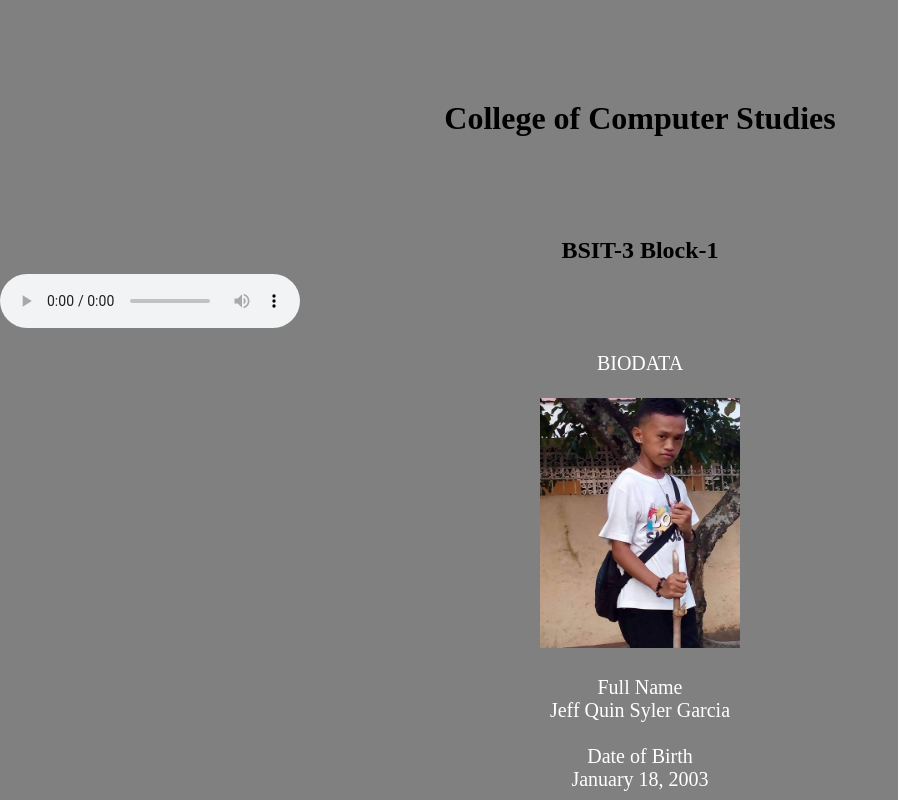
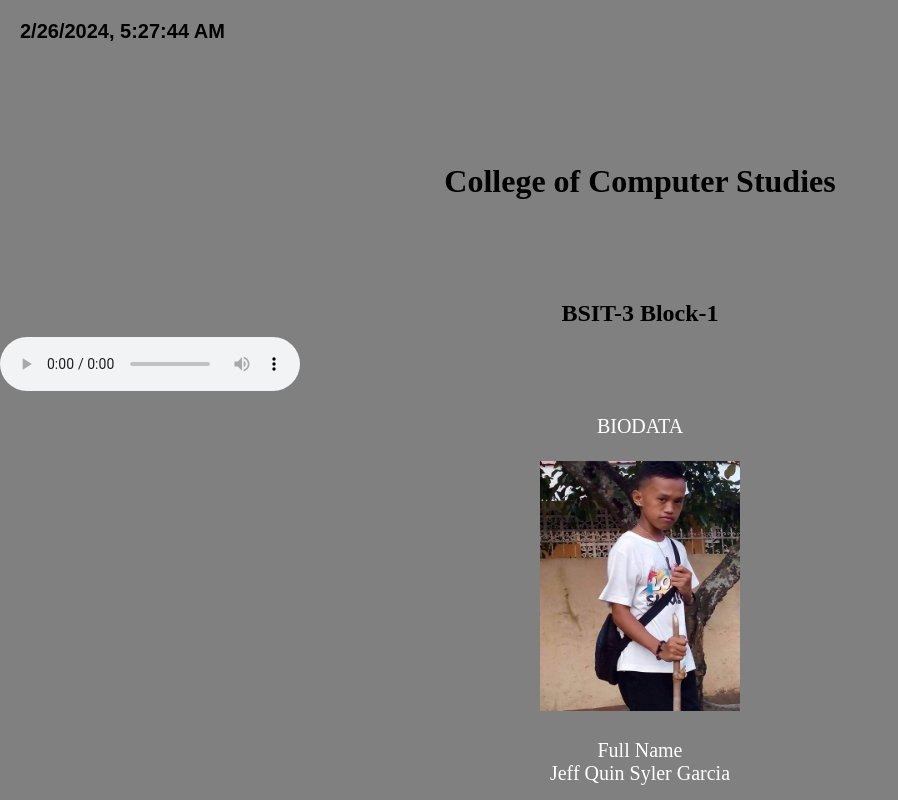
Before and after one commit to jeffquin/B1_11_Garcia, a plain HTML site: page index.html in a window 1280 px wide. Shown: the top 800 px of the page, without its empty margins (0-898 px from the left). Drawn offline with Linux system fonts and the light colour scheme.

Commit message:
Add 2 Features and CSS Design

```diff
--- a/index.html
+++ b/index.html
@@ -3,10 +3,12 @@
 <head>
     <meta charset="UTF-8">
     <link rel="stylesheet" href="style.css">
+    <script src="script.js"></script>
     <title>Garcia_JeffQuinSyler_Act_Project</title>
 
 </head>
 <body>
+    <span id="datetime"></span>
 
 
     <h1>College of Computer Studies</h1>
--- /dev/null
+++ b/script.js
@@ -0,0 +1,4 @@
+function updateDateTime() {
+const now = new Date();
+ const currentDateTime = now.toLocaleString(); document.querySelector('#datetime').textContent = currentDateTime; }
+ setInterval(updateDateTime, 1000);
--- a/style.css
+++ b/style.css
@@ -29,3 +29,12 @@ img{
   width:300px;
   height:250px;
 }
+#datetime{
+display: block;
+  align-text:center;
+
+  font-weight: bold;
+  padding: 20px;
+font-size:20px;
+font-family:Arial, sans-serif;
+  }
```
